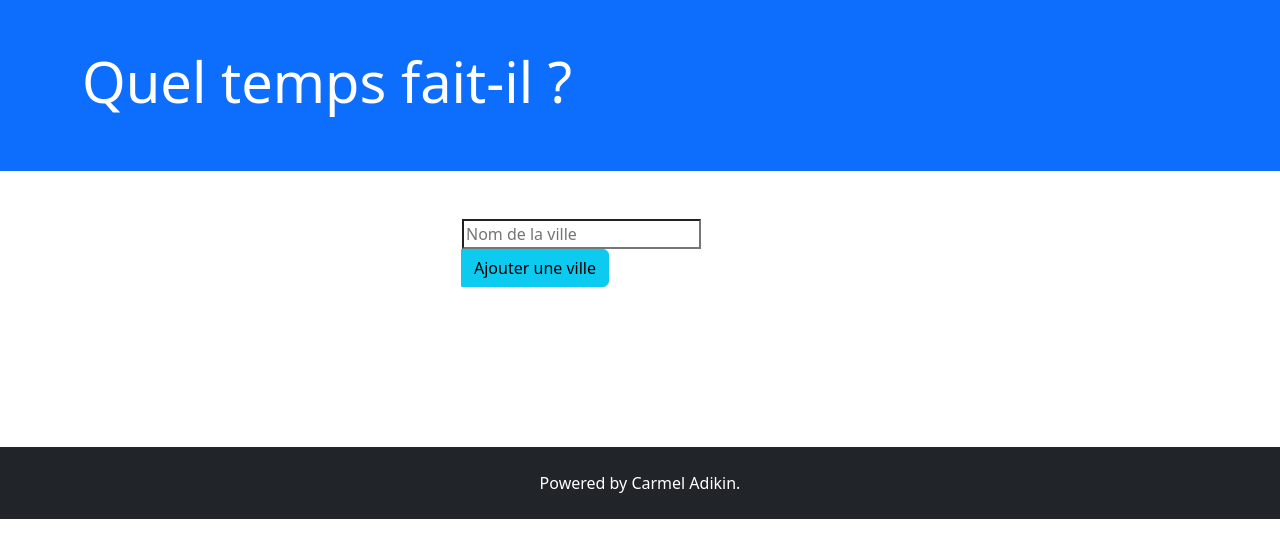
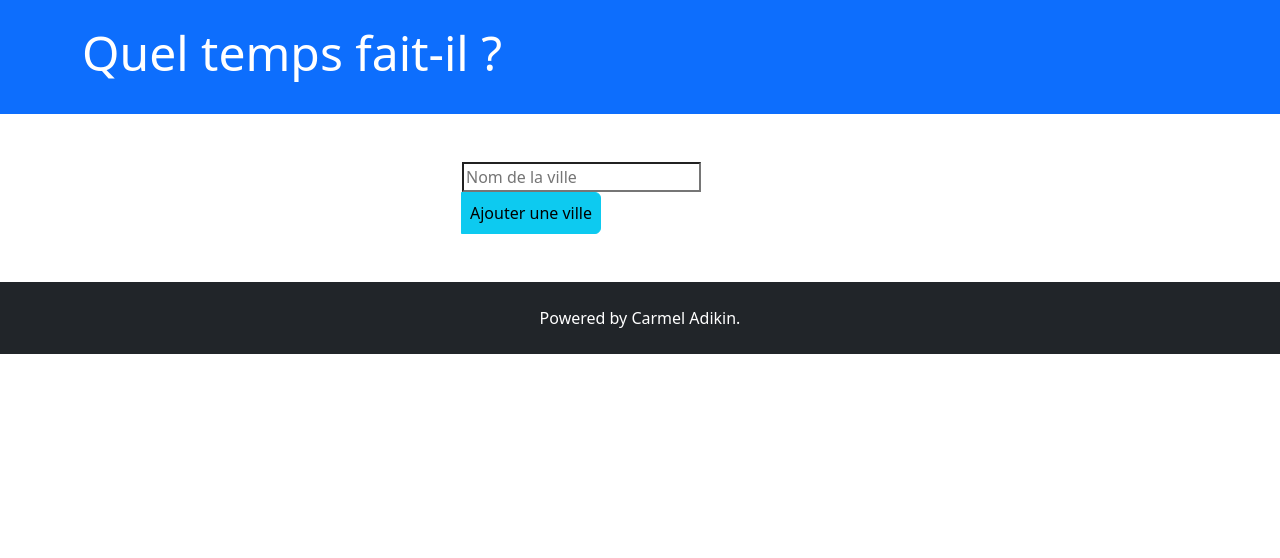
Before and after one commit to CarmelAdk/django-weather-app, a Django app: page / in a window 1280 px wide. Shown: the top 558 px of the page. Run offline with Django 4.2, Linux system fonts and the light colour scheme; data that the repository does not hold is empty.

Commit message:
readjust some elements paddings

```diff
--- a/weather/templates/weather/index.html
+++ b/weather/templates/weather/index.html
@@ -9,13 +9,13 @@
 </head>
 <body>
     <header class="hero bg-primary">
-        <div class="container py-5">
-            <h1 class="display-4 text-white">
+        <div class="container py-4">
+            <h1 class="display-5 text-white">
                 Quel temps fait-il ?
             </h1>
         </div>
     </header>
-    <section class="py-5">
+    <section class="pt-5 pb-3">
         <div class="container">
             <div class="row justify-content-center">
                 <div class="col-lg-4 col-md-6">
@@ -23,14 +23,14 @@
                         {% csrf_token %}
                         <div class="input-group mb-3">
                             {{ form.name }}
-                            <button class="btn btn-info" type="submit">Ajouter une ville</button>
+                            <button class="btn btn-info p-2" type="submit">Ajouter une ville</button>
                         </div>
                     </form>
                 </div>
             </div>
         </div>
     </section>
-    <section class="py-5">
+    <section class="py-2">
         <div class="container">
             <div class="row justify-content-center">
                 <div class="col-lg-4 col-md-6">
```
